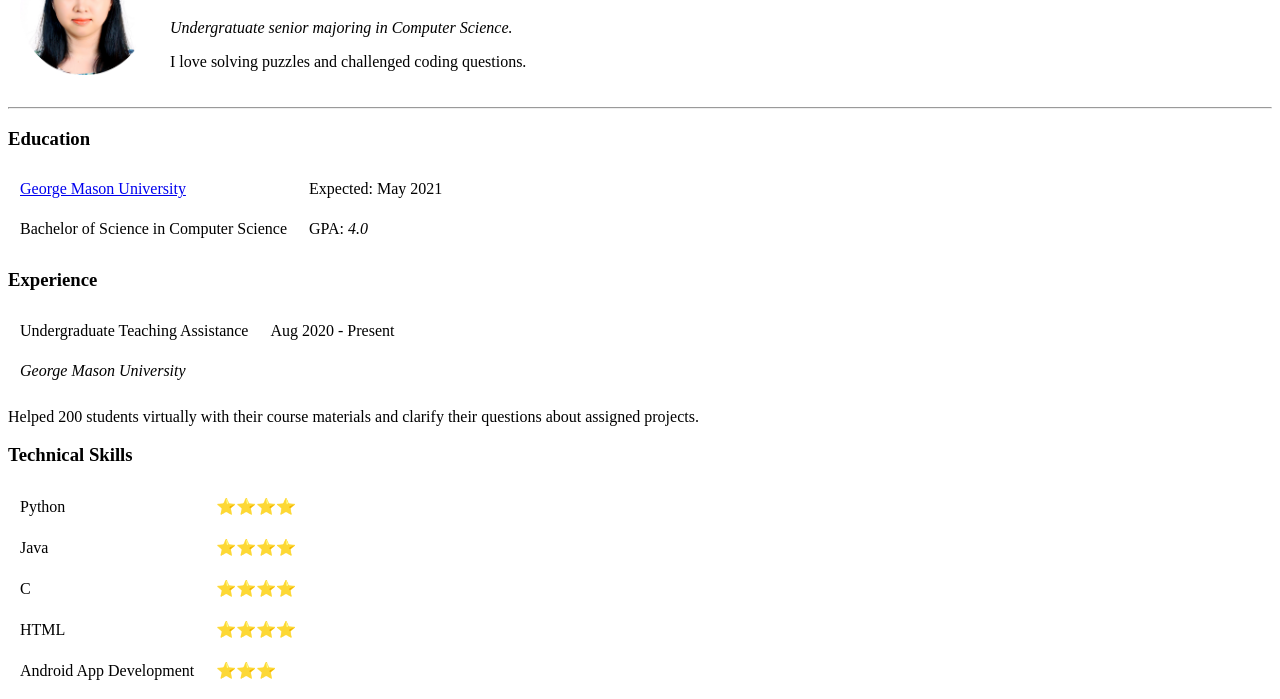
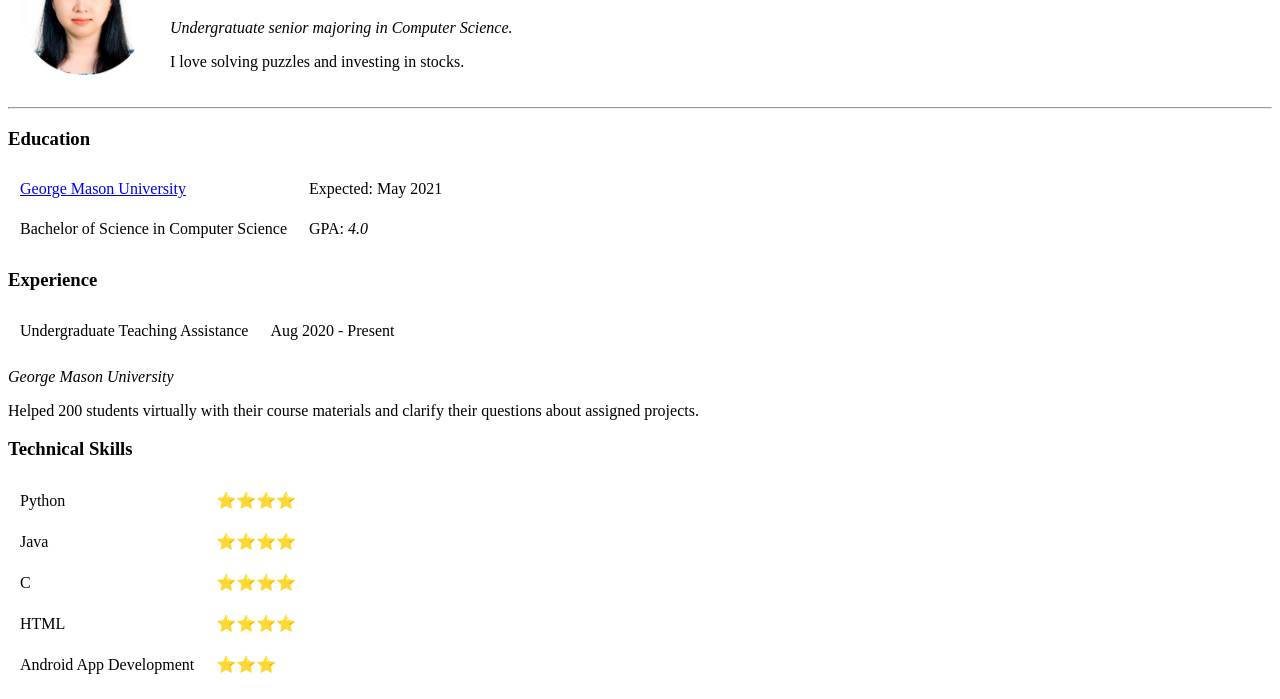
Before and after one commit to lyngotm/Resume, a plain HTML site: page index.html in a window 1280 px wide. Shown: the part 81-780 px from the top of the page. Drawn offline with Linux system fonts and the light colour scheme.

Commit message:
Update bio and format experience

```diff
--- a/index.html
+++ b/index.html
@@ -15,7 +15,7 @@
       <td>
         <h1>Ly Ngo</h1>
         <p><em>Undergratuate senior majoring in Computer Science.</em></p>
-        <p>I love solving puzzles and challenged coding questions.</p>
+        <p>I love solving puzzles and investing in stocks.</p>
       </td>
     </tr>
   </table>
@@ -38,10 +38,8 @@
       <td>Undergraduate Teaching Assistance</td>
       <td>Aug 2020 - Present</td>
     </tr>
-    <tr>
-      <td><i>George Mason University</i> </td>
-    </tr>
-  </table>
+    </table>
+  <p><i>George Mason University</i></p>
   <p>Helped 200 students virtually with their course materials and clarify their questions about assigned projects.</p>
   <h3>Technical Skills</h3>
   <table cellpadding = "10">
```
